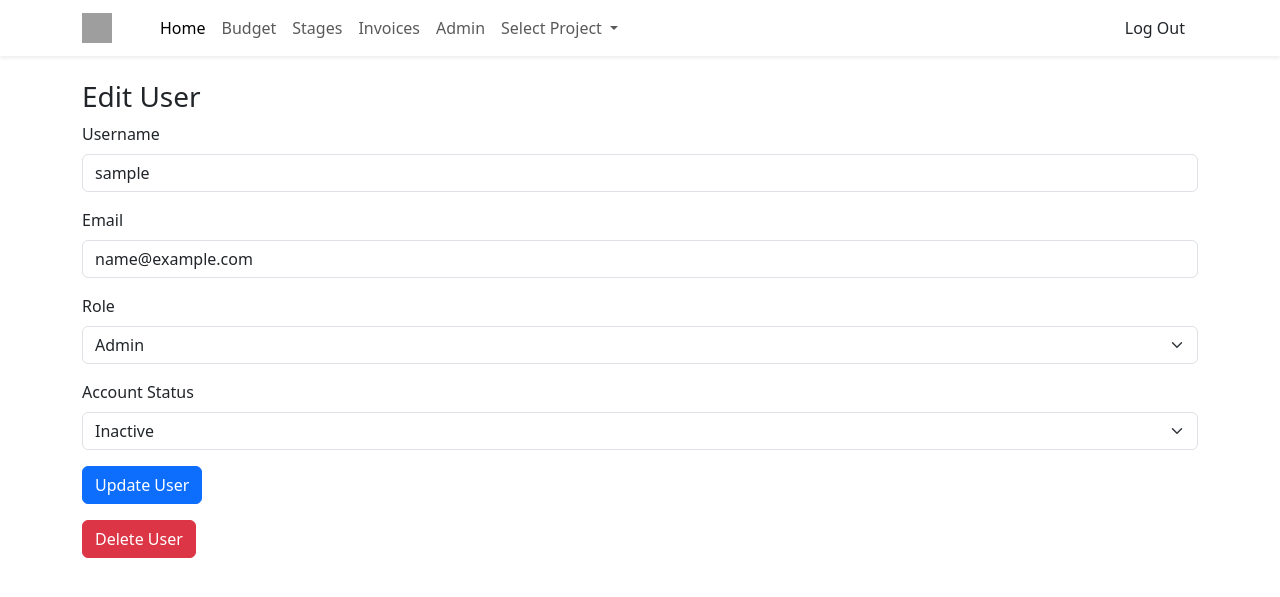
After one commit to isaacjacques/COP4813-Semester-Project, a PHP site: page /admin/user/view?user_id=1 in a window 1280 px wide. The commit adds this page. Shown: the top 597 px of the page. Run offline with PHP 8.4, Linux system fonts and the light colour scheme; the visitor is signed in with stand-in values (Sample User, id 1); data that the repository does not hold is empty; grey boxes are pictures that could not be loaded.

Commit message:
Added is_admin and is_active to User table, created a few .php files and added admin panel with admin authorization to reach the page. slight modifications in index, navbar, etc.

```diff
--- a/public/index.php
+++ b/public/index.php
@@ -1,4 +1,7 @@
 <?php
+error_reporting(E_ALL);
+ini_set('display_errors', 1);
+
 require __DIR__ . '/../vendor/autoload.php';
 
 use Src\Controllers\HomeController;
@@ -7,6 +10,7 @@ use Src\Controllers\BudgetController;
 use Src\Controllers\InvoiceController;
 use Src\Controllers\StageController;
 use Src\Controllers\RegisterController;
+use Src\Controllers\AdminController;
 
 
 $uri = parse_url($_SERVER['REQUEST_URI'], PHP_URL_PATH);
@@ -55,6 +59,18 @@ switch ($uri) {
         (new AuthController())->logout();
         break;
 
+    case '/admin':
+        (new AdminController())->index();
+        break;
+
+    case '/admin/user/view':
+        (new AdminController())->viewUser();
+         break;
+
+    case '/admin/user/update':
+        (new AdminController())->updateUser();
+        break;
+
     default:
         http_response_code(404);
         echo "404 - Page Not Found";
--- a/sql/DDL_Script.sql
+++ b/sql/DDL_Script.sql
@@ -11,7 +11,8 @@ CREATE TABLE users (
     username VARCHAR(20) NOT NULL UNIQUE,
     email VARCHAR(50) NOT NULL UNIQUE,
     password_hash VARCHAR(50) NOT NULL,
-    is_admin BIT NOT NULL
+    is_admin TINYINT(1) NOT NULL,
+    is_active TINYINT(1) NOT NULL
 );
 
 CREATE TABLE projects (
--- a/sql/DML_Script.sql
+++ b/sql/DML_Script.sql
@@ -1,7 +1,7 @@
 USE project_wizard;
 
-INSERT INTO users (username, email, password_hash, is_admin)
-VALUES ('admin', 'admin@email.com', MD5('password'), 1);
+INSERT INTO users (username, email, password_hash, is_admin, is_active)
+VALUES ('admin', 'admin@email.com', MD5('password'), 1, 1);
 SET @new_user_id = LAST_INSERT_ID();
 
 INSERT INTO projects (user_id, title, description, total_budget)
--- /dev/null
+++ b/src/Controllers/AdminController.php
@@ -0,0 +1,121 @@
+<?php
+namespace Src\Controllers;
+use Src\Config\Database;
+use PDO;
+class AdminController
+{
+    public function index()
+    {
+        session_start();
+
+        if ((int)($_SESSION['is_admin'] ?? 0) !== 1) {
+            echo "This page is only accessible for admins.";
+            return;
+        }
+
+
+        $db = new Database();
+        $conn = $db->connect();
+
+        $stmt = $conn->prepare("SELECT user_id, username, email, is_admin FROM users");
+        $stmt->execute();
+        $users = $stmt->fetchAll(\PDO::FETCH_ASSOC);
+
+        include __DIR__ . '/../../views/admin_panel.php';
+    }
+
+    public function viewUser() {
+        session_start();
+
+
+        if ((int)($_SESSION['is_admin'] ?? 0) !== 1) {
+            echo "This page is only accessible for admins.";
+            return;
+        }
+
+        if (!isset($_GET['user_id'])) {
+            echo "User ID not provided.";
+            exit;
+        }
+
+        $user_id = $_GET['user_id'];
+
+        $db = new Database();
+        $conn = $db->connect();
+
+        $stmt = $conn->prepare("SELECT * FROM users WHERE user_id = :user_id");
+        $stmt->execute([':user_id' => $user_id]);
+        $user = $stmt->fetch(PDO::FETCH_ASSOC);
+
+        if (!$user) {
+            echo "User not found.";
+            exit;
+        }
+
+        include __DIR__ . '/../../views/admin_user_form.php';
+    }
+
+
+    public function updateUser() {
+        session_start();
+        $user_id = $_POST['user_id'] ?? null;
+        $action = $_POST['action'] ?? 'update';
+
+        if (!$user_id) {
+            header("Location: /admin");
+            exit;
+        }
+
+        $db = new Database();
+        $conn = $db->connect();
+
+
+        // Get current admin count (needed in case of demotion or deletion)
+        $stmt = $conn->query("SELECT COUNT(*) as admin_count FROM users WHERE is_admin = 1");
+        $adminCount = $stmt->fetch(PDO::FETCH_ASSOC)['admin_count'];
+
+        // Check if this user is the last admin
+        $stmt = $conn->prepare("SELECT is_admin FROM users WHERE user_id = :user_id");
+        $stmt->execute([':user_id' => $user_id]);
+        $user = $stmt->fetch(PDO::FETCH_ASSOC);
+
+        // Handle DELETE
+        if ($action === 'delete') {
+            if ($user['is_admin'] && $adminCount <= 1) {
+                // Cannot delete the last admin
+                header("Location: /admin?error=last_admin");
+                exit;
+            }
+
+            $stmt = $conn->prepare("DELETE FROM users WHERE user_id = :user_id");
+            $stmt->execute([':user_id' => $user_id]);
+
+            header("Location: /admin?deleted=1");
+            exit;
+        }
+
+        // Otherwise: Update user info
+        $username  = $_POST['username'] ?? '';
+        $email     = $_POST['email'] ?? '';
+        $is_admin  = isset($_POST['is_admin']) ? (int)$_POST['is_admin'] : 0;
+        $is_active = isset($_POST['is_active']) ? (int)$_POST['is_active'] : 1;
+
+        // Prevent demoting the last admin
+        if ($user['is_admin'] && !$is_admin && $adminCount <= 1) {
+            header("Location: /admin?error=last_admin");
+            exit;
+        }
+
+        $stmt = $conn->prepare("UPDATE users SET username = :username, email = :email, is_admin = :is_admin, is_active = :is_active WHERE user_id = :user_id");
+        $stmt->execute([
+            ':username'  => $username,
+            ':email'     => $email,
+            ':is_admin'  => $is_admin,
+            ':is_active' => $is_active,
+            ':user_id'   => $user_id
+        ]);
+
+        header("Location: /admin?updated=1");
+        exit;
+    }
+}
--- a/src/Controllers/AuthController.php
+++ b/src/Controllers/AuthController.php
@@ -26,7 +26,7 @@ class AuthController
         $conn = $db->connect();
 
         $stmt = $conn->prepare(
-            'SELECT user_id, username, password_hash
+            'SELECT user_id, username, password_hash, is_admin
              FROM users
              WHERE username = :username
              LIMIT 1'
@@ -40,6 +40,8 @@ class AuthController
 
             $_SESSION['user_id']  = $user['user_id'];
             $_SESSION['username'] = $user['username'];
+            $_SESSION['is_admin'] = $user['is_admin'];
+
             header('Location: /home');
             exit;
         }
@@ -60,7 +62,7 @@ class AuthController
             );
         }
         session_destroy();
-        header('Location: /login');
+        header('Location: /');
         exit;
     }
 }
--- a/src/Controllers/RegisterController.php
+++ b/src/Controllers/RegisterController.php
@@ -21,6 +21,7 @@ class RegisterController
         $hashedPassword = md5($password);
         // TODO: make checkbox to allow users to be admin
         $is_admin = 0;
+        $is_active = 1;
 
         try {
             $stmt = $conn->prepare("SELECT * FROM users WHERE email = :email OR username = :username");
@@ -35,11 +36,12 @@ class RegisterController
             }
 
             // Insert new user
-            $insert = $conn->prepare("INSERT INTO users (username, email, password_hash, is_admin) VALUES (:username, :email, :password, :is_admin)");
+            $insert = $conn->prepare("INSERT INTO users (username, email, password_hash, is_admin, is_active) VALUES (:username, :email, :password, :is_admin, :is_active)");
             $insert->bindParam(':username', $username);
             $insert->bindParam(':email', $email);
             $insert->bindParam(':password', $hashedPassword);
             $insert->bindParam(':is_admin', $is_admin, PDO::PARAM_INT);
+            $insert->bindParam(':is_active', $is_active, PDO::PARAM_INT);;
 
             if ($insert->execute()) {
                 header("Location: ../login?registered=1");
--- /dev/null
+++ b/views/admin_user_form.php
@@ -0,0 +1,54 @@
+<!DOCTYPE html>
+<html lang="en">
+<head>
+  <meta charset="UTF-8">
+  <title>Edit User</title>
+  <link rel="stylesheet" href="https://cdn.jsdelivr.net/npm/bootstrap@5.3.6/dist/css/bootstrap.min.css">
+</head>
+<body>
+  <?php include 'navbar.php'; ?>
+  <div class="container mt-4">
+    <h3>Edit User</h3>
+
+    <!-- Update Form -->
+    <form method="post" action="/admin/user/update">
+      <input type="hidden" name="user_id" value="<?= $user['user_id'] ?>">
+
+      <div class="mb-3">
+        <label for="username" class="form-label">Username</label>
+        <input type="text" name="username" id="username" class="form-control" value="<?= htmlspecialchars($user['username']) ?>" required>
+      </div>
+
+      <div class="mb-3">
+        <label for="email" class="form-label">Email</label>
+        <input type="email" name="email" id="email" class="form-control" value="<?= htmlspecialchars($user['email']) ?>" required>
+      </div>
+
+      <div class="mb-3">
+        <label for="is_admin" class="form-label">Role</label>
+        <select name="is_admin" id="is_admin" class="form-select">
+          <option value="0" <?= !$user['is_admin'] ? 'selected' : '' ?>>User</option>
+          <option value="1" <?= $user['is_admin'] ? 'selected' : '' ?>>Admin</option>
+        </select>
+      </div>
+
+      <div class="mb-3">
+        <label for="is_active" class="form-label">Account Status</label>
+        <select name="is_active" id="is_active" class="form-select">
+          <option value="1" <?= $user['is_active'] ? 'selected' : '' ?>>Active</option>
+          <option value="0" <?= !$user['is_active'] ? 'selected' : '' ?>>Inactive</option>
+        </select>
+      </div>
+
+      <button type="submit" class="btn btn-primary">Update User</button>
+    </form>
+
+    <!-- Delete Form (separate so it submits with a different action) -->
+    <form method="post" action="/admin/user/update" class="mt-3" onsubmit="return confirm('Are you sure you want to delete this user?');">
+      <input type="hidden" name="user_id" value="<?= $user['user_id'] ?>">
+      <input type="hidden" name="action" value="delete">
+      <button type="submit" class="btn btn-danger">Delete User</button>
+    </form>
+  </div>
+</body>
+</html>
--- a/views/navbar.php
+++ b/views/navbar.php
@@ -25,8 +25,8 @@ foreach ($projects as $proj) {
 ?>
 <nav class="navbar navbar-expand-lg navbar-light bg-white shadow-sm">
 <div class="container">
-    <a class="navbar-brand d-flex align-items-center" href="home">
-    <img src="assets/images/logo.svg" alt="Wizard" width="30" height="30" class="me-2">
+    <a class="navbar-brand d-flex align-items-center" href="/home">
+    <img src="/assets/images/logo.svg" alt="Wizard" width="30" height="30" class="me-2">
     </a>
     <button class="navbar-toggler" type="button" data-bs-toggle="collapse" data-bs-target="#mainNav"
             aria-controls="mainNav" aria-expanded="false" aria-label="Toggle navigation">
@@ -36,19 +36,19 @@ foreach ($projects as $proj) {
     <div class="collapse navbar-collapse" id="mainNav">
     <ul class="navbar-nav ms-3">
         <li class="nav-item">
-        <a class="nav-link active" href="home">Home</a>
+        <a class="nav-link active" href="/home">Home</a>
         </li>
         <li class="nav-item">
-        <a class="nav-link" href="budget">Budget</a>
+        <a class="nav-link" href="/budget">Budget</a>
         </li>
         <li class="nav-item">
-        <a class="nav-link" href="stages">Stages</a>
+        <a class="nav-link" href="/stages">Stages</a>
         </li>
         <li class="nav-item">
-        <a class="nav-link" href="invoices">Invoices</a>
+        <a class="nav-link" href="/invoices">Invoices</a>
         </li>
         <li class="nav-item">
-        <a class="nav-link" href="admin">Admin</a>
+        <a class="nav-link" href="/admin">Admin</a>
         </li>
         <li class="nav-item dropdown">
             <a class="nav-link dropdown-toggle" href="#" id="projectDropdown" role="button" data-bs-toggle="dropdown" aria-expanded="false">
@@ -66,7 +66,7 @@ foreach ($projects as $proj) {
         </li>
     </ul>
     <div class="ms-auto">
-        <a href="logout" class="btn btn-logout">Log Out</a>
+        <a href="/logout" class="btn btn-logout">Log Out</a>
     </div>
     </div>
 </div>
```
Also changed, not shown: views/admin_panel.php (added, +70 -0 lines).
